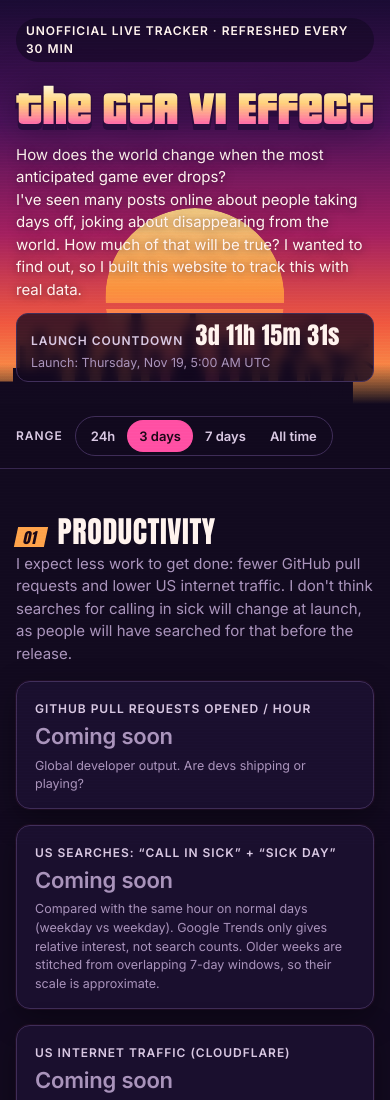
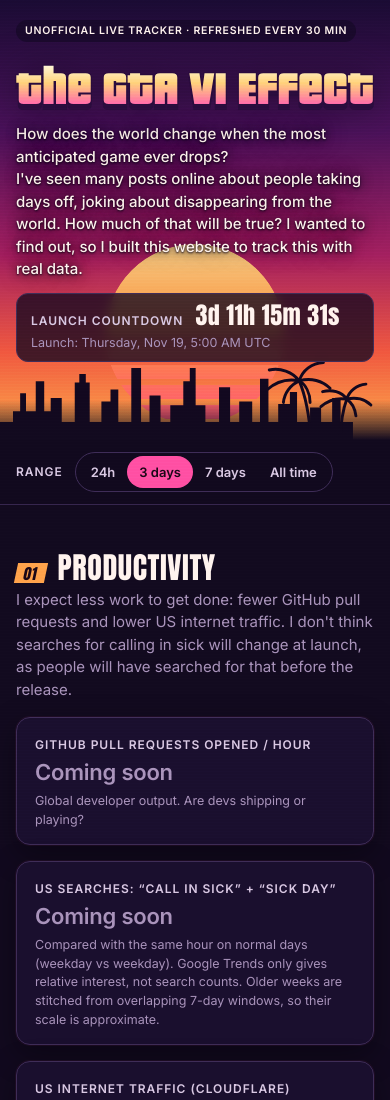
Before and after one commit to ignaciovi/gta6-effect, a plain HTML site: page site/index.html in a window 390 px wide. Shown: the top 1100 px of the page. Drawn offline with Linux system fonts and the light colour scheme; no server answers.

Commit message:
Header: stronger intro text shadow, smaller kicker, skyline below countdown on phones
Co-Authored-By: Claude Opus 5.5 <noreply@anthropic.com>

```diff
--- a/site/index.html
+++ b/site/index.html
@@ -8,7 +8,7 @@
 <link rel="preconnect" href="https://fonts.googleapis.com">
 <link rel="preconnect" href="https://fonts.gstatic.com" crossorigin>
 <link href="https://fonts.googleapis.com/css2?family=Anton&family=Inter:wght@400;500;600;700&display=swap" rel="stylesheet">
-<link rel="stylesheet" href="style.css?v=20">
+<link rel="stylesheet" href="style.css?v=23">
 </head>
 <body>
 <div class="grain" aria-hidden="true"></div>
--- a/site/style.css
+++ b/site/style.css
@@ -59,16 +59,21 @@ body {
 .skyline .city { fill: #12081f; }
 .palms path { fill: none; stroke: #12081f; stroke-width: 7; stroke-linecap: round; }
 .palms-art { position: absolute; right: max(8px, 3vw); bottom: 0; height: 118px; width: auto; }
-@media (max-width: 600px) { .palms-art { height: 84px; right: 4px; } }
+@media (max-width: 600px) {
+  /* phones: the countdown spans the width, so leave room for the skyline below it */
+  .hero { padding-bottom: 78px; }
+  .skyline { height: 72px; }
+  .palms-art { height: 80px; right: 6px; }
+}
 .hero::after {
   content: ""; position: absolute; left: 0; right: 0; bottom: 0; height: 40px; z-index: -1;
   background: linear-gradient(180deg, transparent, var(--night));
 }
 .hero-inner { max-width: 1120px; margin: 0 auto; }
 .kicker {
-  display: inline-block; margin: 0 0 4px; padding: 4px 10px; border-radius: 999px;
-  background: rgba(18,8,31,.55); color: var(--ink); font-size: 12px; font-weight: 600;
-  letter-spacing: .08em; text-transform: uppercase;
+  display: inline-block; margin: 0 0 4px; padding: 3px 9px; border-radius: 999px;
+  background: rgba(18,8,31,.55); color: var(--ink); font-size: 10.5px; font-weight: 600;
+  letter-spacing: .07em; text-transform: uppercase;
 }
 h1 { margin: 6px 0 0; padding: 4px 0 6px; line-height: 0; }
 .title-art {
@@ -76,7 +81,8 @@ h1 { margin: 6px 0 0; padding: 4px 0 6px; line-height: 0; }
   filter: drop-shadow(0 5px 0 #2a0c3d) drop-shadow(0 0 18px rgba(26,7,40,.55));
 }
 .sr-only { position: absolute; width: 1px; height: 1px; padding: 0; margin: -1px; overflow: hidden; clip: rect(0 0 0 0); white-space: nowrap; border: 0; }
-.sub { max-width: 620px; font-size: 15px; color: var(--ink); margin: 4px 0 12px; text-shadow: 0 1px 8px rgba(18,8,31,.6); }
+.sub { max-width: 620px; font-size: 15px; color: var(--ink); margin: 4px 0 12px; font-weight: 500;
+  text-shadow: 0 1px 2px rgba(12,4,22,.95), 0 0 10px rgba(12,4,22,.85), 0 0 22px rgba(12,4,22,.6); }
 .hero-grid { display: grid; grid-template-columns: minmax(0, 1fr); gap: 16px; max-width: 420px; }
 
 .card {
```
